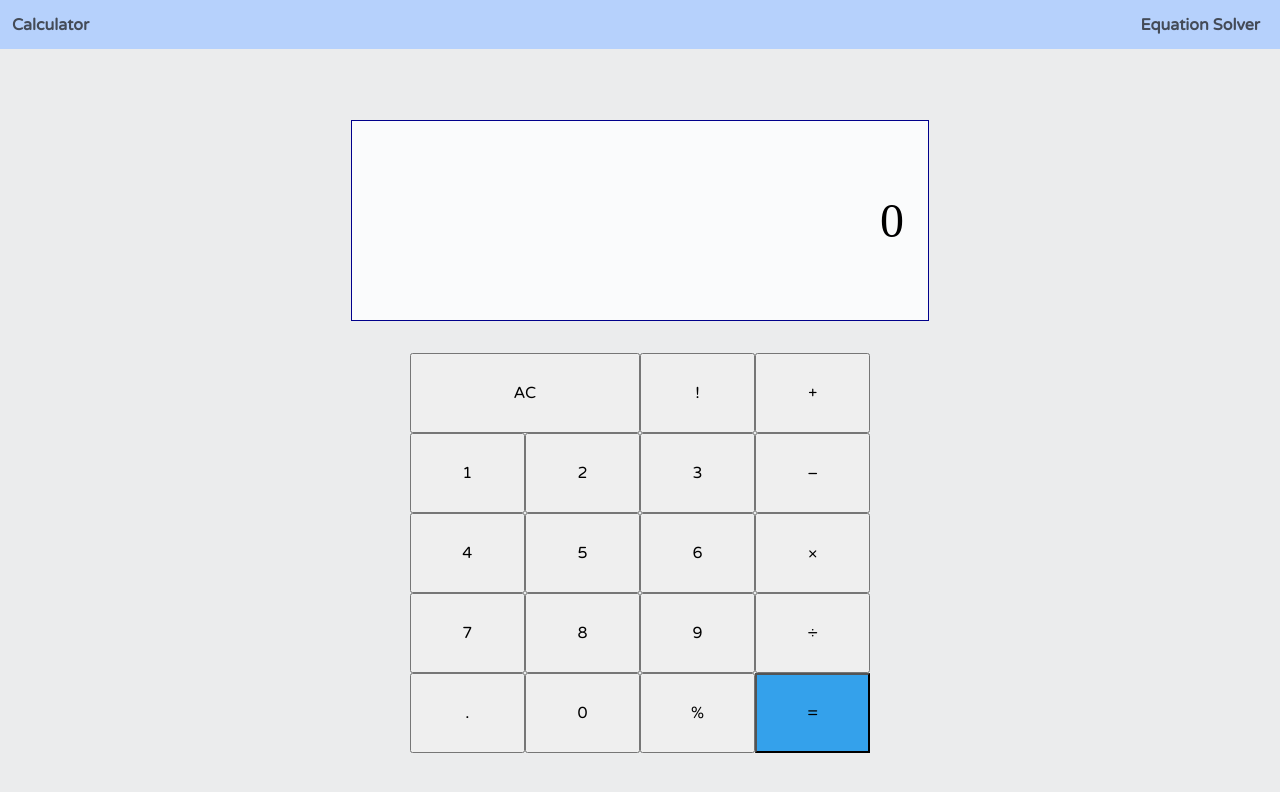
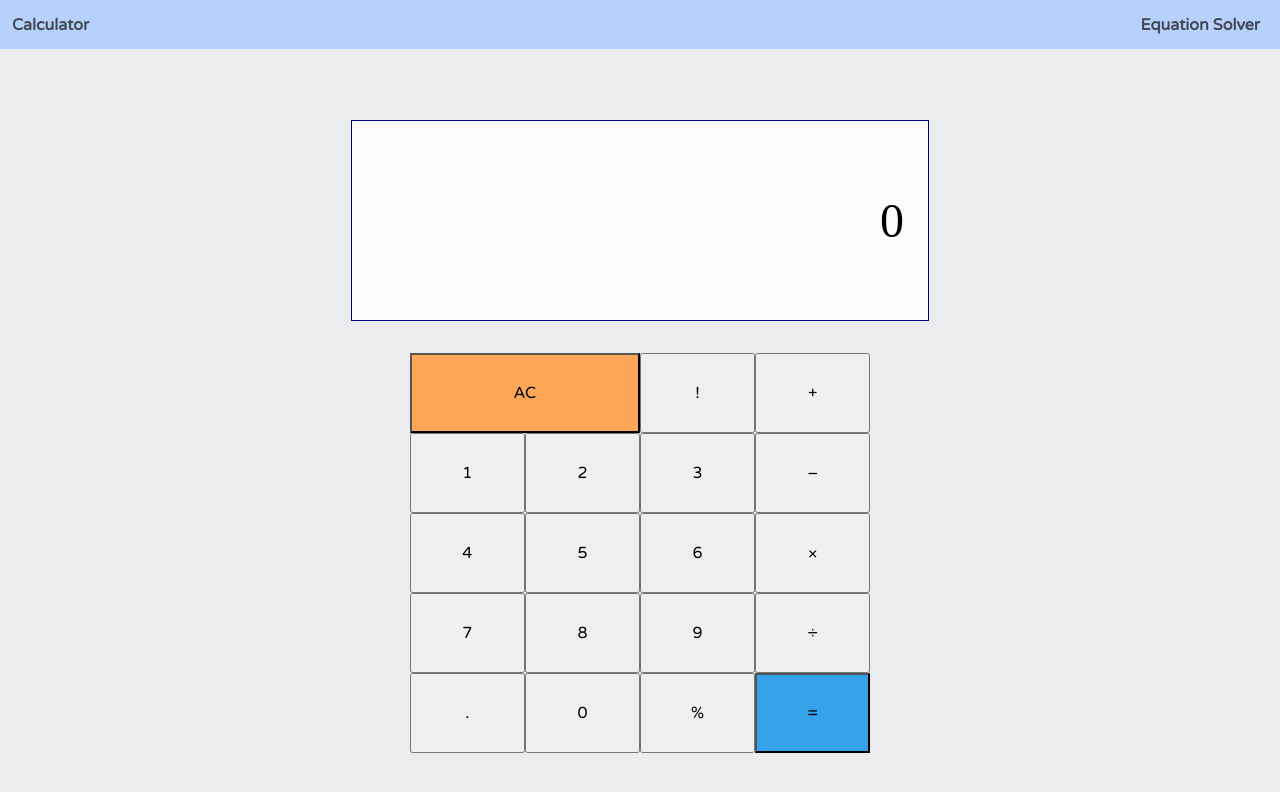
Before and after one commit to lohputter/calculator, a plain HTML site: page index.html in a window 1280 px wide. Drawn offline with Linux system fonts and the light colour scheme; a web font is replaced by a local one.

Commit message:
This is sort of alright claculator.
Cool. I guess. Unfortunately, yes.

```diff
--- a/index.html
+++ b/index.html
@@ -13,7 +13,7 @@
             <p id="equation">0</p>
         </div>
         <div id="calculator-buttons">
-            <button class="large" onclick="redo()">AC</button><button onclick="num('!')">!</button><button onclick="num('+')">+</button>
+            <button class="imp large" onclick="redo()">AC</button><button onclick="num('!')">!</button><button onclick="num('+')">+</button>
             <button onclick="num('1')">1</button><button onclick="num('2')">2</button><button onclick="num('3')">3</button><button onclick="num('–')">–</button>
             <button onclick="num('4')">4</button><button onclick="num('5')">5</button><button onclick="num('6')">6</button><button onclick="num('×')">×</button>
             <button onclick="num('7')">7</button><button onclick="num('8')">8</button><button onclick="num('9')">9</button><button onclick="num('÷')">÷</button>
--- a/styles.css
+++ b/styles.css
@@ -61,3 +61,6 @@ h1:nth-child(2) {
 #equal {
     background-color: #34a1eb;
 }
+.imp {
+    background-color: #fca656;
+}
```
